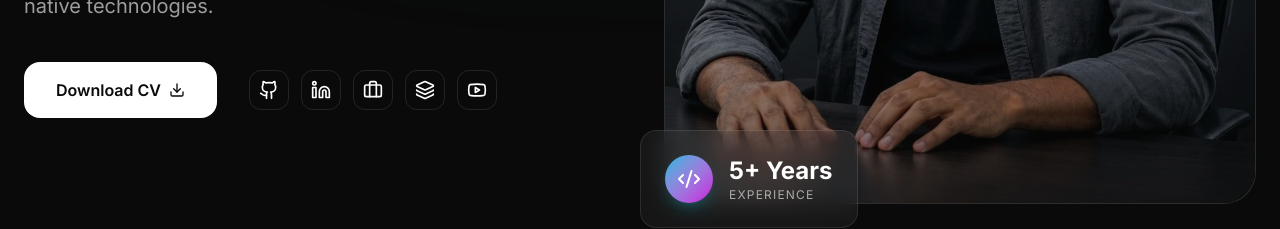
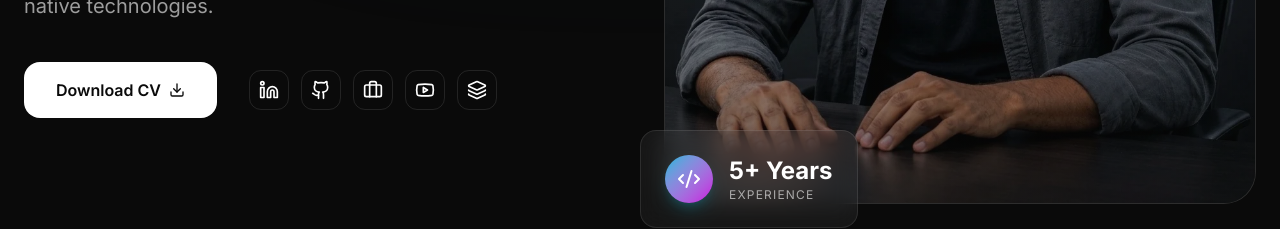
Before and after one commit to gedionzewdu/portfolio, a React (Vite) app: page / in a window 1280 px wide. Shown: the part 696-925 px from the top of the page. Built offline with nearby package versions, Linux system fonts and the light colour scheme; a web font is replaced by a local one.

Commit message:
Organize: Move assets, branding, and docs

```diff
--- a/src/App.tsx
+++ b/src/App.tsx
@@ -584,16 +584,16 @@ const Contact = () => {
 const Footer = () => {
   const categories = [
     {
-      title: "Professional",
-      links: ['GitHub', 'LinkedIn', 'Upwork', 'Freelancer', 'Fiverr', 'Stack Overflow', 'DEV Community']
+      title: "Professional & Portfolio",
+      links: ['Website', 'LinkedIn', 'GitHub', 'Upwork', 'Freelancer', 'Fiverr', 'Product Hunt']
     },
     {
-      title: "Social",
-      links: ['X', 'Facebook', 'Threads', 'Instagram', 'TikTok', 'Telegram', 'WhatsApp']
+      title: "Social & Media",
+      links: ['X', 'YouTube', 'Facebook', 'Instagram', 'TikTok', 'Telegram', 'WhatsApp']
     },
     {
-      title: "Community & Writing",
-      links: ['Website', 'YouTube', 'Medium', 'Devpost', 'Hashnode', 'Product Hunt', 'Linktree']
+      title: "Writing & Projects",
+      links: ['Medium', 'Threads', 'DEV Community', 'Hashnode', 'Stack Overflow', 'Devpost', 'Linktree']
     }
   ];
 
--- a/src/constants.ts
+++ b/src/constants.ts
@@ -149,25 +149,30 @@ export const TECH_STACK = [
 ];
 
 export const SOCIALS = [
+  // Professional & Portfolio
   { name: 'Website', url: 'https://gedion.is-a.dev' },
+  { name: 'LinkedIn', url: 'https://www.linkedin.com/in/gedionzewdu' },
   { name: 'GitHub', url: 'https://www.github.com/gedionzewdu' },
-  { name: 'LinkedIn', url: 'https://www.linkedin.com/in/gedionzewdu' },
   { name: 'Upwork', url: 'https://www.upwork.com/freelancers/~01727bf317f83e15ce' },
   { name: 'Freelancer', url: 'https://www.freelancer.co.za/u/gedionzewdu' },
   { name: 'Fiverr', url: 'https://www.fiverr.com/s/wkajmmw' },
-  { name: 'Stack Overflow', url: 'https://stackoverflow.com/users/32652725/gedion-dev' },
+  { name: 'Product Hunt', url: 'https://www.producthunt.com/@gediondev' },
+
+  // Social & Media
   { name: 'X', url: 'https://www.x.com/gediondev' },
   { name: 'YouTube', url: 'https://www.youtube.com/@gedion_dev' },
-  { name: 'Medium', url: 'https://gediondev.medium.com' },
-  { name: 'Devpost', url: 'https://devpost.com/gediondev' },
-  { name: 'Hashnode', url: 'https://hashnode.com/@gediondev' },
-  { name: 'DEV Community', url: 'https://dev.to/gedion_dev' },
-  { name: 'Product Hunt', url: 'https://www.producthunt.com/@gediondev' },
-  { name: 'WhatsApp', url: 'https://whatsapp.com/channel/0029VbDXVEo9hXF2NblfIs0Y' },
-  { name: 'Telegram', url: 'https://t.me/gedion_dev' },
   { name: 'Facebook', url: 'https://www.facebook.com/gediondev' },
-  { name: 'Threads', url: 'https://www.threads.com/@gedion.dev' },
   { name: 'Instagram', url: 'https://www.instagram.com/gedion.dev' },
   { name: 'TikTok', url: 'https://www.tiktok.com/@gedion_dev' },
+  { name: 'Telegram', url: 'https://t.me/gedion_dev' },
+  { name: 'WhatsApp', url: 'https://whatsapp.com/channel/0029VbDXVEo9hXF2NblfIs0Y' },
+
+  // Writing & Projects
+  { name: 'Medium', url: 'https://gediondev.medium.com' },
+  { name: 'Threads', url: 'https://www.threads.com/@gedion.dev' },
+  { name: 'DEV Community', url: 'https://dev.to/gedion_dev' },
+  { name: 'Hashnode', url: 'https://hashnode.com/@gediondev' },
+  { name: 'Stack Overflow', url: 'https://stackoverflow.com/users/32652725/gedion-dev' },
+  { name: 'Devpost', url: 'https://devpost.com/gediondev' },
   { name: 'Linktree', url: 'https://linktr.ee/gediondev' }
 ];
```
